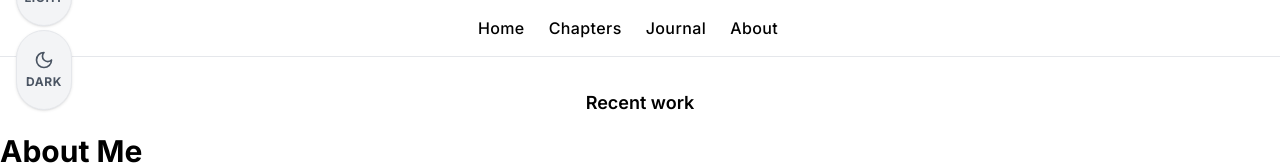
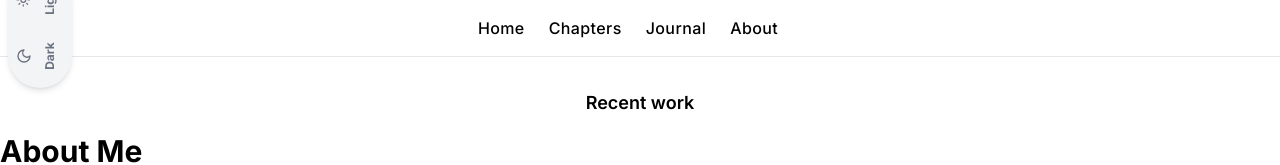
Before and after one commit to Homer-0/my-photo-site, a Next.js app: page /about in a window 1280 px wide. Shown: the top 165 px of the page. Built offline with nearby package versions, Linux system fonts and the light colour scheme; a web font is replaced by a local one.

Commit message:
Update ThemeSwitcher.tsx

```diff
--- a/components/ThemeSwitcher.tsx
+++ b/components/ThemeSwitcher.tsx
@@ -3,33 +3,43 @@
 import { useTheme } from 'next-themes';
 import { useEffect, useState } from 'react';
 import { Sun, Moon } from 'lucide-react';
+import clsx from 'clsx';
 
 export default function ThemeSwitcher() {
   const { theme, setTheme } = useTheme();
   const [mounted, setMounted] = useState(false);
 
-  useEffect(() => setMounted(true), []);
+  useEffect(() => {
+    setMounted(true);
+  }, []);
+
   if (!mounted) return null;
 
   return (
-    <div className="fixed left-4 top-1/2 -translate-y-1/2 z-50 flex flex-col items-center space-y-1">
+    <div className="fixed left-2 top-1/2 -translate-y-1/2 z-50 flex flex-col items-center space-y-2 rounded-full bg-gray-100 p-2 dark:bg-gray-800 shadow-md transition-colors">
       <button
         onClick={() => setTheme('light')}
-        className={`flex flex-col items-center justify-center w-14 h-20 rounded-full border text-xs font-bold tracking-wider ${
-          theme === 'light' ? 'bg-white text-black' : 'bg-gray-100 text-gray-600'
-        } shadow transition-all`}
+        className={clsx(
+          'flex items-center justify-center w-12 h-12 rounded-full font-bold text-xs transform transition-all duration-200',
+          theme === 'light'
+            ? 'bg-white text-black shadow-md'
+            : 'text-gray-500'
+        )}
       >
-        <Sun size={20} className="mb-1" />
-        LIGHT
+        <Sun className="w-4 h-4 mr-1" />
+        <span className="rotate-[-90deg]">Light</span>
       </button>
       <button
         onClick={() => setTheme('dark')}
-        className={`flex flex-col items-center justify-center w-14 h-20 rounded-full border text-xs font-bold tracking-wider ${
-          theme === 'dark' ? 'bg-white text-black' : 'bg-gray-100 text-gray-600'
-        } shadow transition-all`}
+        className={clsx(
+          'flex items-center justify-center w-12 h-12 rounded-full font-bold text-xs transform transition-all duration-200',
+          theme === 'dark'
+            ? 'bg-white text-black shadow-md'
+            : 'text-gray-500'
+        )}
       >
-        <Moon size={20} className="mb-1" />
-        DARK
+        <Moon className="w-4 h-4 mr-1" />
+        <span className="rotate-[-90deg]">Dark</span>
       </button>
     </div>
   );
```
